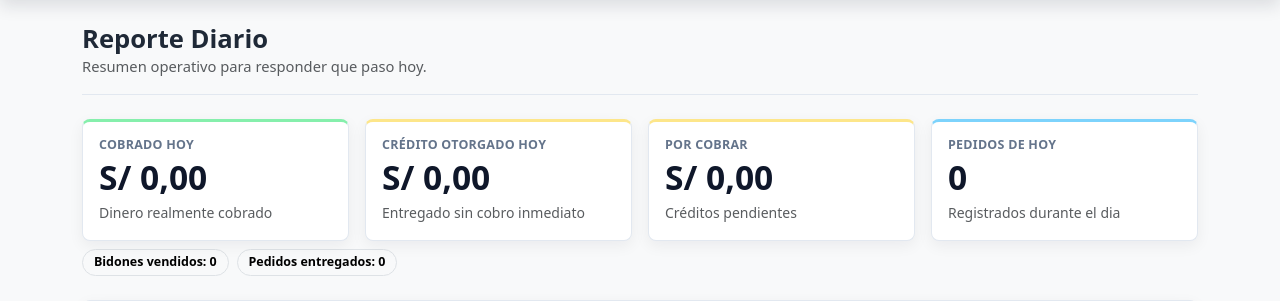
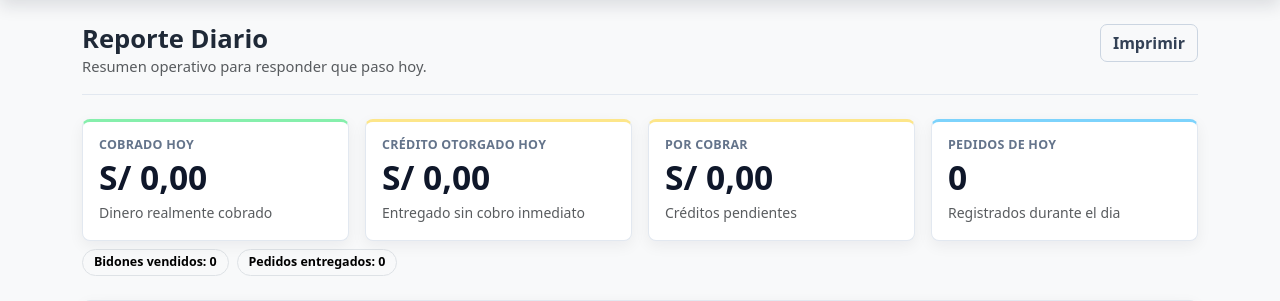
Before and after one commit to 77471660/proyecto_agua, a Django app: page /reporte-diario/ in a window 1280 px wide. Shown: the part 96-397 px from the top of the page. Run offline with Django 5.2, Linux system fonts and the light colour scheme; the visitor is signed in with stand-in values (Sample User, id 1); data comes from the database, SQL or seed files in the repository; data that the repository does not hold is empty.

Commit message:
Add print support to daily report

```diff
--- a/templates/core/reporte_diario.html
+++ b/templates/core/reporte_diario.html
@@ -20,6 +20,10 @@ Reporte Diario - AquaSmart CRM
             Resumen operativo para responder que paso hoy.
         </small>
     </div>
+
+    <button type="button" class="btn btn-outline-secondary no-print" onclick="window.print()">
+        Imprimir
+    </button>
 </div>
 
 <div class="row g-3 mb-2">
@@ -75,7 +79,7 @@ Reporte Diario - AquaSmart CRM
 <div class="card content-card mb-4">
     <div class="card-header bg-white d-flex justify-content-between align-items-center flex-wrap gap-2">
         <span>Cierre de caja del dia</span>
-        <a href="{% url 'egresos' %}" class="btn btn-outline-primary btn-sm">
+        <a href="{% url 'egresos' %}" class="btn btn-outline-primary btn-sm no-print">
             Registrar egreso
         </a>
     </div>
@@ -121,7 +125,7 @@ Reporte Diario - AquaSmart CRM
             {% endif %}
         </div>
 
-        <form method="POST" action="{% url 'registrar_cierre_caja_diario' %}" class="row g-2 align-items-end mb-3">
+        <form method="POST" action="{% url 'registrar_cierre_caja_diario' %}" class="row g-2 align-items-end mb-3 no-print">
             {% csrf_token %}
             <div class="col-sm-6 col-lg-3">
                 <label for="efectivo_contado" class="form-label small text-muted mb-1">
@@ -209,7 +213,7 @@ Reporte Diario - AquaSmart CRM
     </div>
 
     <div class="card-body">
-        <form method="GET" class="row g-2 align-items-end mb-3">
+        <form method="GET" class="row g-2 align-items-end mb-3 no-print">
             <div class="col-sm-6 col-lg-2">
                 <label for="filtro-metodo-pago" class="form-label small text-muted mb-1">
                     Metodo de pago
```
